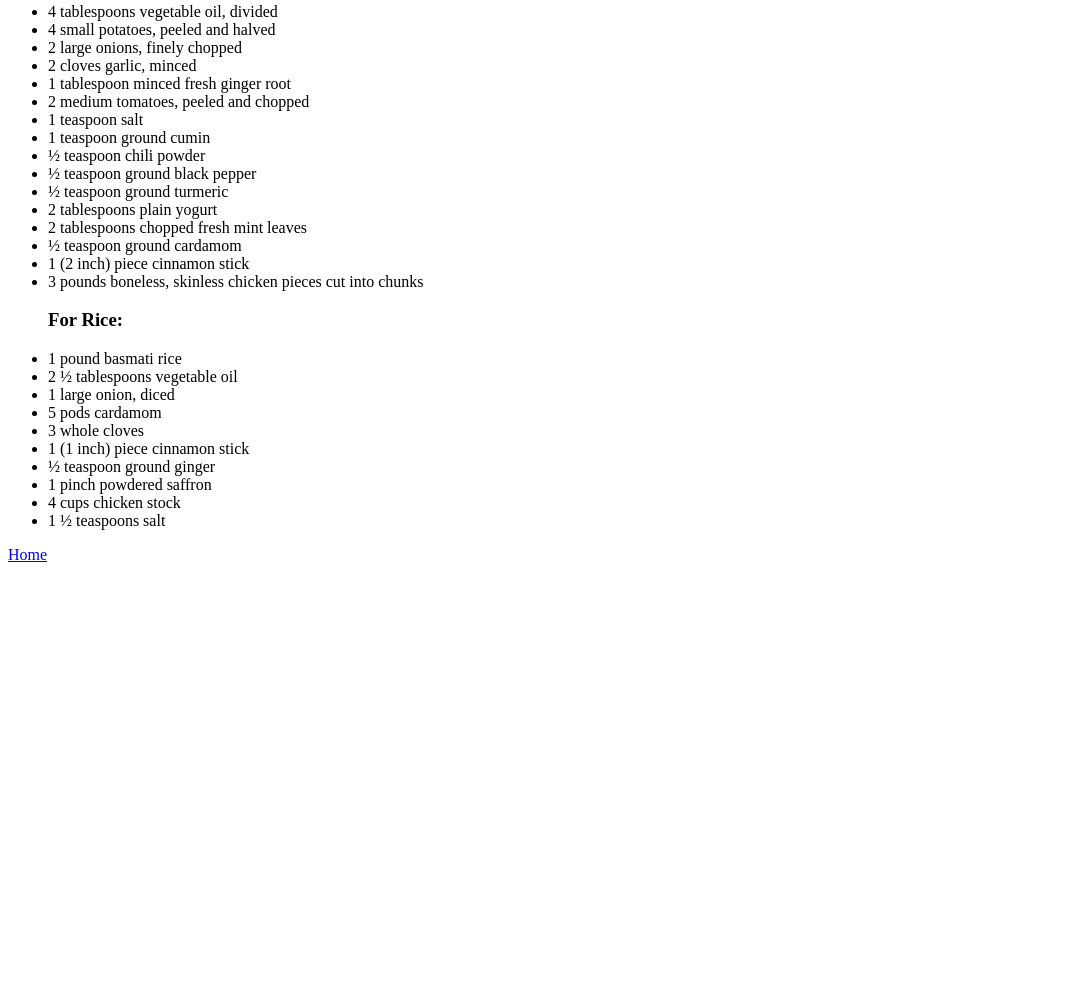
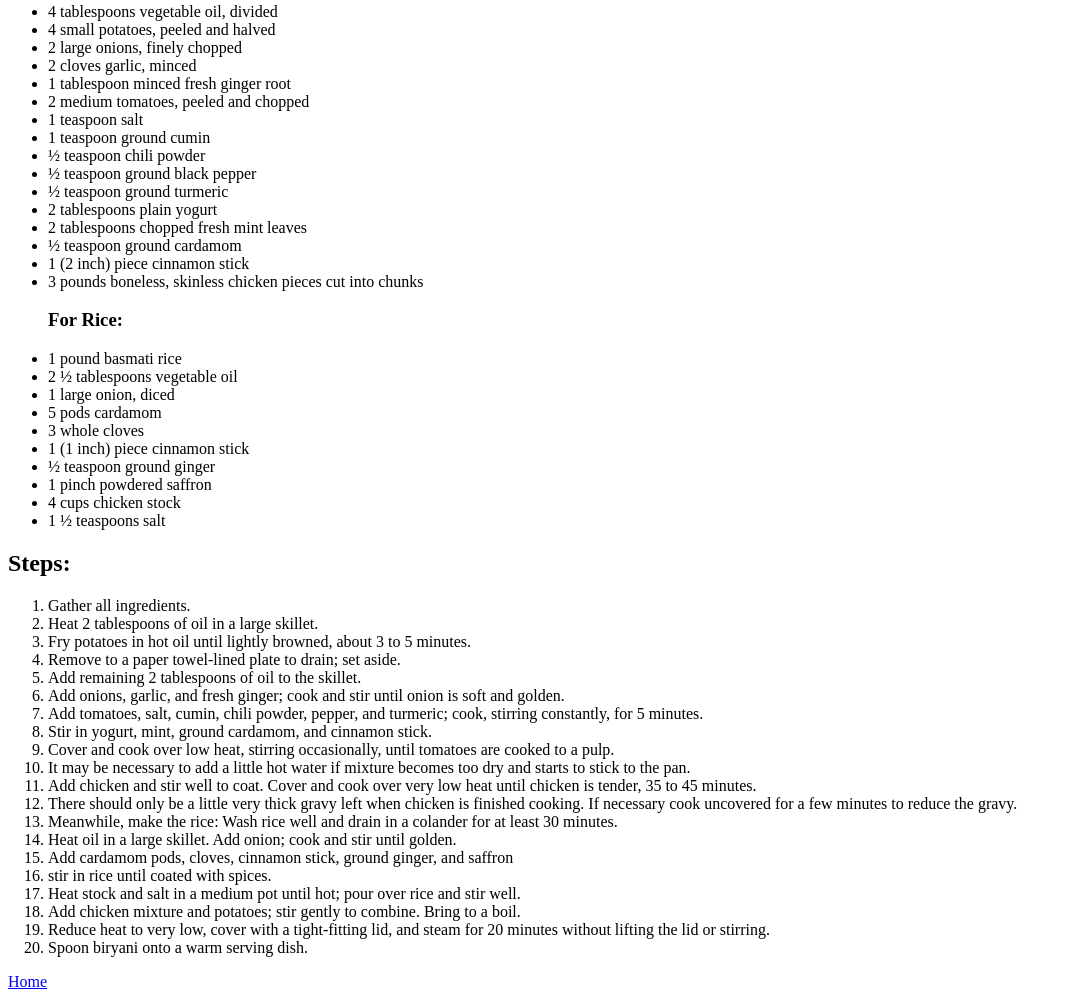
Before and after one commit to dmgvinnu/odin-recipes, a plain HTML site: page recipes/biryani.html in a window 1280 px wide. Shown: the part 265-1264 px from the top of the page, without its empty margins (0-1072 px from the left). Before the commit the page ends 837 px from the top, so only its background shows below. Drawn offline with Linux system fonts and the light colour scheme.

Commit message:
Add steps to biryani

```diff
--- a/recipes/biryani.html
+++ b/recipes/biryani.html
@@ -44,6 +44,29 @@
         <li>4 cups chicken stock</li>
         <li>1 ½ teaspoons salt</li>
     </ul>
+    <h2>Steps:</h2>
+    <ol>
+        <li>Gather all ingredients.</li>
+        <li>Heat 2 tablespoons of oil in a large skillet.</li>
+        <li>Fry potatoes in hot oil until lightly browned, about 3 to 5 minutes.</li>
+        <li> Remove to a paper towel-lined plate to drain; set aside.</li>
+        <li>Add remaining 2 tablespoons of oil to the skillet.</li>
+        <li>Add onions, garlic, and fresh ginger; cook and stir until onion is soft and golden.</li>
+        <li>Add tomatoes, salt, cumin, chili powder, pepper, and turmeric; cook, stirring constantly, for 5 minutes.</li>
+        <li>Stir in yogurt, mint, ground cardamom, and cinnamon stick.</li>
+        <li> Cover and cook over low heat, stirring occasionally, until tomatoes are cooked to a pulp. </li>
+        <li> It may be necessary to add a little hot water if mixture becomes too dry and starts to stick to the pan.</li>
+        <li>Add chicken and stir well to coat. Cover and cook over very low heat until chicken is tender, 35 to 45 minutes.</li>
+        <li> There should only be a little very thick gravy left when chicken is finished cooking. If necessary cook uncovered for a few minutes to reduce the gravy.</li>
+        <li>Meanwhile, make the rice: Wash rice well and drain in a colander for at least 30 minutes.</li>
+        <li>Heat oil in a large skillet. Add onion; cook and stir until golden. </li>
+        <li> Add cardamom pods, cloves, cinnamon stick, ground ginger, and saffron</li>
+        <li>stir in rice until coated with spices.</li>
+        <li>Heat stock and salt in a medium pot until hot; pour over rice and stir well.</li>
+        <li>Add chicken mixture and potatoes; stir gently to combine. Bring to a boil.</li>
+        <li>Reduce heat to very low, cover with a tight-fitting lid, and steam for 20 minutes without lifting the lid or stirring.</li>
+        <li>Spoon biryani onto a warm serving dish.</li>
+    </ol>
     <a href="../index.html">Home</a>
 </body>
 </html>
```
